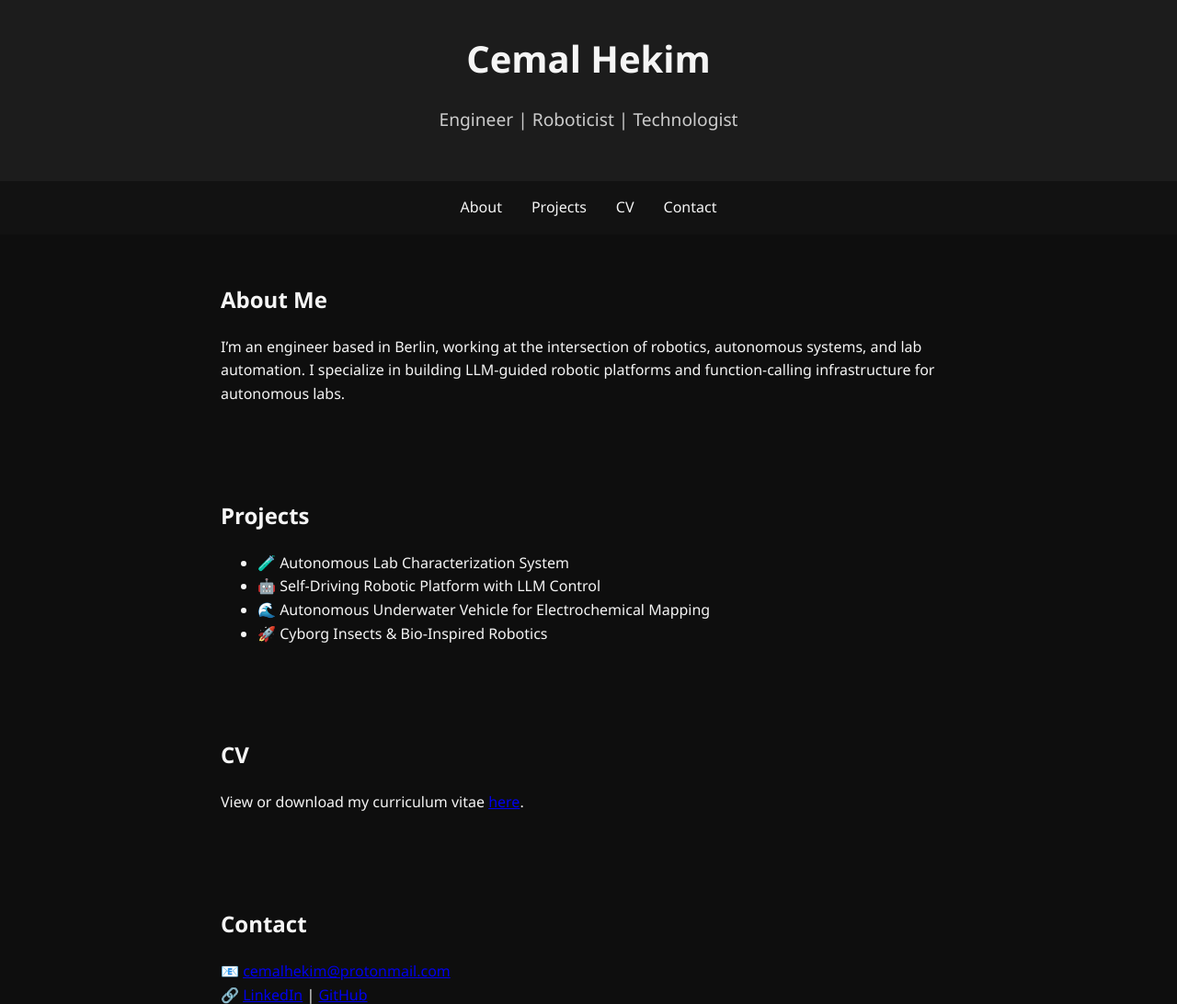
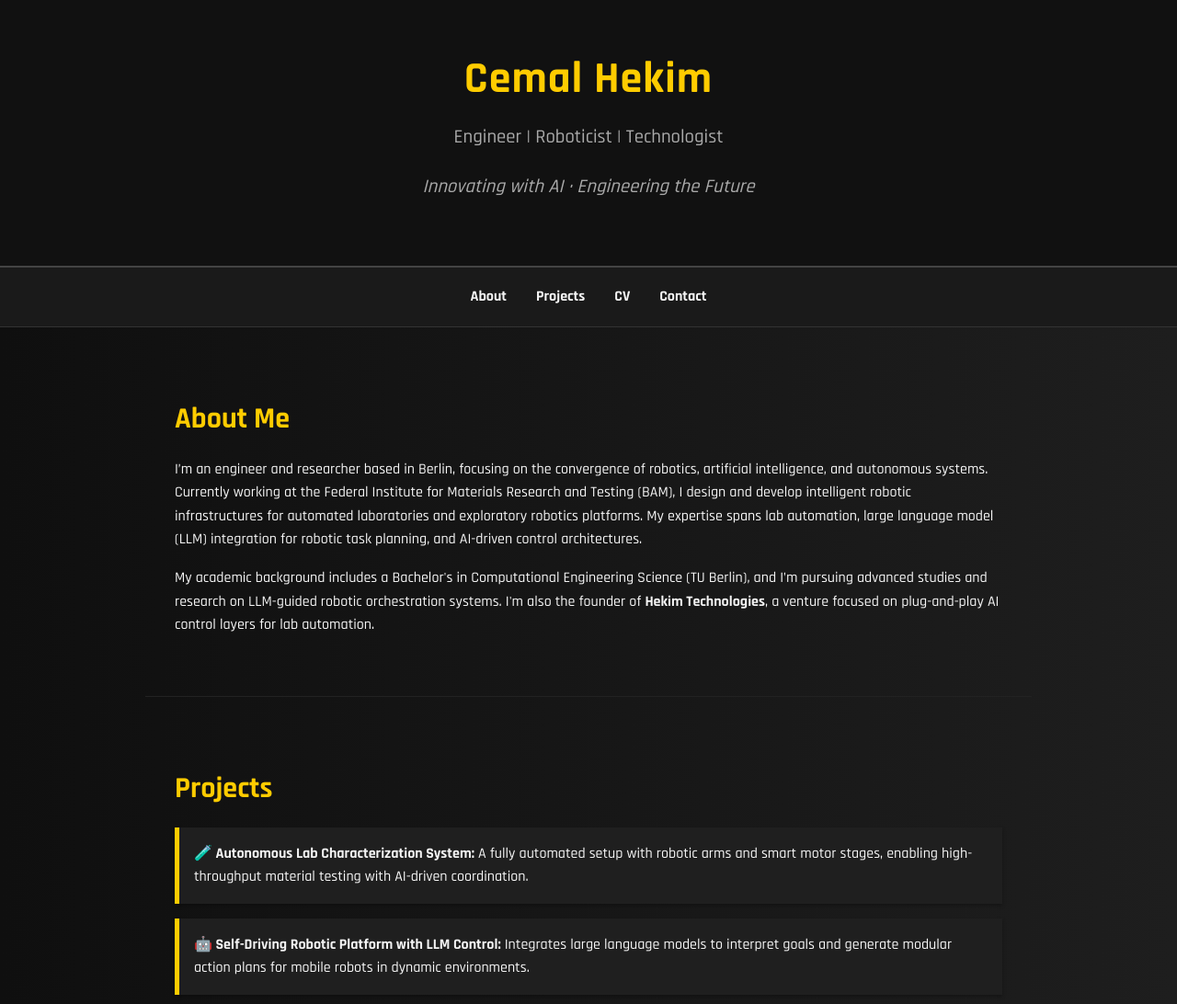
Before and after one commit to cemalhekim/cemalhekim.github.io, a plain HTML site: page index.html in a window 1280 px wide. Shown: the top 1092 px of the page at 92% size. Drawn offline with Linux system fonts and the light colour scheme.

Commit message:
index updated

```diff
--- a/index.html
+++ b/index.html
@@ -3,53 +3,84 @@
 <head>
   <meta charset="UTF-8" />
   <meta name="viewport" content="width=device-width, initial-scale=1.0" />
-  <title>Cemal Hekim | Robotics Engineer</title>
+  <title>Cemal Hekim | Robotics, AI & Autonomous Systems</title>
   <style>
+  @import url('https://fonts.googleapis.com/css2?family=Rajdhani:wght@500;700&display=swap');
+
   body {
     margin: 0;
-      font-family: 'Segoe UI', Tahoma, Geneva, Verdana, sans-serif;
-      background-color: #0e0e0e;
+    font-family: 'Rajdhani', sans-serif;
+    background: linear-gradient(to right, #0f0f0f, #1e1e1e);
     color: #f5f5f5;
     line-height: 1.6;
   }
   header {
-      background: #1c1c1c;
-      padding: 2rem;
+    background: #111;
+    padding: 3rem 2rem;
     text-align: center;
+    border-bottom: 2px solid #444;
   }
   header h1 {
     margin: 0;
-      font-size: 2.5rem;
+    font-size: 3rem;
+    color: #ffcc00;
+    letter-spacing: 1px;
   }
   header p {
-      font-size: 1.2rem;
-      color: #ccc;
+    font-size: 1.3rem;
+    color: #aaa;
+    margin-top: 0.5rem;
   }
   nav {
     display: flex;
     justify-content: center;
     gap: 2rem;
-      padding: 1rem;
-      background: #121212;
+    padding: 1.2rem;
+    background: #1a1a1a;
+    border-bottom: 1px solid #333;
   }
   nav a {
     color: #f5f5f5;
     text-decoration: none;
+    font-weight: 700;
+    transition: all 0.3s ease;
   }
   nav a:hover {
+    color: #ffcc00;
     text-decoration: underline;
   }
   section {
-      padding: 2rem;
-      max-width: 800px;
+    padding: 3rem 2rem;
+    max-width: 900px;
     margin: auto;
+    border-bottom: 1px solid #222;
+  }
+  h2 {
+    color: #ffcc00;
+    font-size: 2rem;
+    margin-bottom: 1rem;
+  }
+  ul {
+    list-style: none;
+    padding: 0;
+  }
+  ul li {
+    background: #1f1f1f;
+    margin-bottom: 1rem;
+    padding: 1rem;
+    border-left: 5px solid #ffcc00;
+    box-shadow: 0 2px 4px rgba(0,0,0,0.3);
+  }
+  a {
+    color: #ffcc00;
   }
   footer {
     text-align: center;
     padding: 2rem;
     font-size: 0.9rem;
-      background: #1c1c1c;
+    background: #111;
     color: #777;
+    border-top: 1px solid #333;
   }
   </style>
 </head>
@@ -57,6 +88,7 @@
   <header>
     <h1>Cemal Hekim</h1>
     <p>Engineer | Roboticist | Technologist</p>
+    <p><em>Innovating with AI · Engineering the Future</em></p>
   </header>
   <nav>
     <a href="#about">About</a>
@@ -67,22 +99,39 @@
   <section id="about">
     <h2>About Me</h2>
     <p>
-      I’m an engineer based in Berlin, working at the intersection of robotics, autonomous systems, and lab automation.
-      I specialize in building LLM-guided robotic platforms and function-calling infrastructure for autonomous labs.
+      I’m an engineer and researcher based in Berlin, focusing on the convergence of robotics, artificial intelligence, and autonomous systems.
+      Currently working at the Federal Institute for Materials Research and Testing (BAM), I design and develop intelligent robotic infrastructures for
+      automated laboratories and exploratory robotics platforms. My expertise spans lab automation, large language model (LLM) integration for
+      robotic task planning, and AI-driven control architectures.
+    </p>
+    <p>
+      My academic background includes a Bachelor's in Computational Engineering Science (TU Berlin),
+      and I’m pursuing advanced studies and research on LLM-guided robotic orchestration systems.
+      I'm also the founder of <strong>Hekim Technologies</strong>, a venture focused on plug-and-play AI control layers for lab automation.
     </p>
   </section>
   <section id="projects">
     <h2>Projects</h2>
     <ul>
-      <li>🧪 Autonomous Lab Characterization System</li>
-      <li>🤖 Self-Driving Robotic Platform with LLM Control</li>
-      <li>🌊 Autonomous Underwater Vehicle for Electrochemical Mapping</li>
-      <li>🚀 Cyborg Insects & Bio-Inspired Robotics</li>
+      <li><strong>🧪 Autonomous Lab Characterization System:</strong> A fully automated setup with robotic arms and smart motor stages, enabling high-throughput material testing with AI-driven coordination.</li>
+      <li><strong>🤖 Self-Driving Robotic Platform with LLM Control:</strong> Integrates large language models to interpret goals and generate modular action plans for mobile robots in dynamic environments.</li>
+      <li><strong>🌊 Autonomous Underwater Vehicle (AUV):</strong> A low-cost, sensor-rich AUV for real-time electrochemical seabed analysis, designed for offshore and environmental research missions.</li>
+      <li><strong>🚀 Cyborg Insects & Bio-Inspired Robotics:</strong> A creative exploration into augmenting insect motion with microelectronics, investigating control interfaces for bio-hybrid machines.</li>
     </ul>
   </section>
   <section id="cv">
     <h2>CV</h2>
     <p>View or download my curriculum vitae <a href="/cv/cemal_hekim_cv.pdf" target="_blank">here</a>.</p>
+    <p>
+      Fields of Expertise:
+      <ul>
+        <li>Robotic Systems Engineering (ROS2, MoveIt, RoboDK)</li>
+        <li>Industrial Robot Programming (UR, KUKA, ABB)</li>
+        <li>Embedded Systems (Arduino, Raspberry Pi, custom electronics)</li>
+        <li>AI & Control: LLM integration, Task Planning, Bayesian Optimization</li>
+        <li>Simulation & Modeling (Gazebo, Matlab/Simulink, ANSYS)</li>
+      </ul>
+    </p>
   </section>
   <section id="contact">
     <h2>Contact</h2>
@@ -91,6 +140,9 @@
       🔗 <a href="https://linkedin.com/in/cemalhekim" target="_blank">LinkedIn</a> |
       <a href="https://github.com/cemalhekim" target="_blank">GitHub</a>
     </p>
+    <p>
+      Want to collaborate or work together on robotics, automation, or AI ventures? Reach out directly or connect on LinkedIn.
+    </p>
   </section>
   <footer>
     &copy; 2025 Cemal Hekim · Built with GitHub Pages
```
Lines whose indentation alone changed are shown as unchanged.
